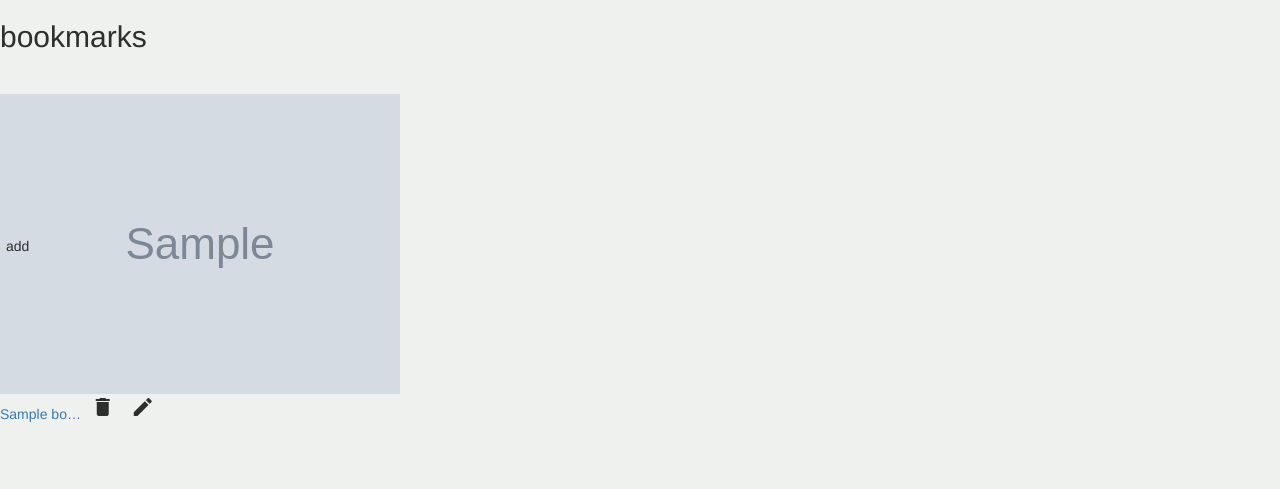
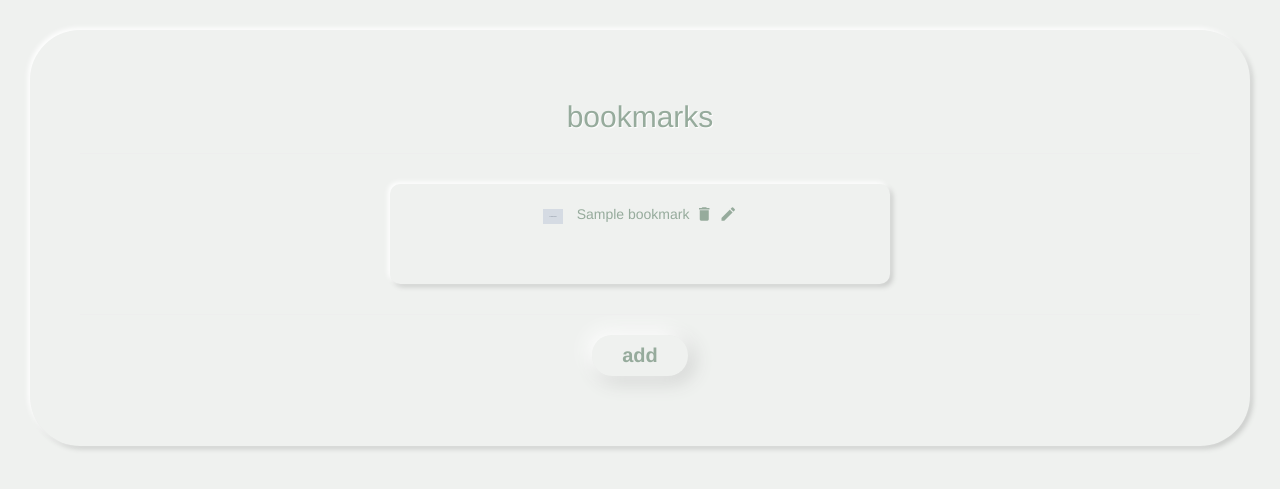
Before and after one commit to isdiscodead/BaaN, a Django app: page /bookmarks/list/ in a window 1280 px wide. Shown: the top 489 px of the page. Run offline with Django 3.2, Linux system fonts and the light colour scheme; a user stored in the database is signed in; tables that the repository leaves empty hold one stand-in row (values such as "Sample post"); grey boxes marked "Sample" are stand-in pictures; parts of the project's set-up code (start-up, migrations or seed data) failed here and were passed over; some libraries are stand-ins or nearby versions; some web fonts are replaced.

Commit message:
add css on bookmarkapp

```diff
--- a/accountapp/templates/accountapp/create.html
+++ b/accountapp/templates/accountapp/create.html
@@ -4,7 +4,7 @@
 {% block content %}
     <div class="account_form_div">
         <div>
-            <h3 class="account_form_title"><strong>Sign Up</strong></h3>
+            <h3 class="form_title"><strong>Sign Up</strong></h3>
             <hr>
         </div>
         <form action="{% url 'accountapp:create' %}" method="post">
--- a/accountapp/templates/accountapp/login.html
+++ b/accountapp/templates/accountapp/login.html
@@ -6,7 +6,7 @@
 <div>
     <div class="account_form_div">
         <div>
-            <h3 class="account_form_title"><strong>Login</strong></h3>
+            <h3 class="form_title"><strong>Login</strong></h3>
             <hr>
         </div>
         <form action="" method="post">
--- a/bookmarkapp/templates/bookmarkapp/list.html
+++ b/bookmarkapp/templates/bookmarkapp/list.html
@@ -3,16 +3,18 @@
 
 {% block content %}
 
-    <div>
-        <h2>bookmarks</h2>
+    <div class="bookmark_form_div">
+        <h2 class="form_title">bookmarks</h2>
         <hr>
 
         {% for bookmark in bookmark_list %}
-        <div style="width:20rem; height:10rem; background-color: pink; border-radius: 1rem;">
-            <img src="{{ bookmark.favicon_url }}">
-            <a href="{{ bookmark.url }}">{{ bookmark.title | truncatechars:10 }}</a>
-            <button class="material-icons" data-toggle="modal" data-target="#delete_modal" class="material-icons">delete</button>
-            <button class="material-icons" data-toggle="modal" data-target="#bookmark_update" class="material-icons">edit</button>
+        <div class="link_box bookmark_box">
+            <div class="button_div">
+                <img src="{{ bookmark.favicon_url }}">
+                <a href="{{ bookmark.url }}">{{ bookmark.title | truncatechars:20 }}</a>
+                <button class="material-icons edit_button" data-toggle="modal" data-target="#delete_modal" class="material-icons">delete</button>
+                <button class="material-icons edit_button" data-toggle="modal" data-target="#bookmark_update" class="material-icons">edit</button>
+            </div>
         </div>
 
         <div id="delete_modal" class="modal fade" tabindex="-1" role="dialog">
@@ -56,7 +58,7 @@
 
         <hr>
 
-        <button type="button" data-target="#bookmark_add" data-toggle="modal">add</button>
+        <button type="button" class="button_submit" data-target="#bookmark_add" data-toggle="modal">add</button>
     </div>
 
     {% include 'snippets/bookmark_create.html' %}
--- a/static/base.css
+++ b/static/base.css
@@ -116,6 +116,7 @@ button {
     margin: 3rem 1rem;
     padding: 2rem;
     border-radius: 1rem;
+    text-align: center;
     box-shadow: -2px -2px 5px white,
               3px 3px 5px #cbcdcb;
 }
@@ -157,7 +158,7 @@ button {
     box-shadow:  inset 1px 1px 2px #cbcdcb, inset -1px -1px 2px white;
 }
 
-.account_form_title {
+.form_title {
     font-size: 3rem;
     color: #96ab9c;
     text-shadow: 1px 1px 1px white;
@@ -172,13 +173,14 @@ button {
     transition: all 0.2s ease-in-out;
 }
 
-.account_form_div .button_submit {
+.button_submit {
   color: #96ab9c;
   font-size: 2rem;
   font-weight: bold;
   box-shadow: -5px -5px 20px white,  5px 5px 20px #cbcdcb;
   transition: all 0.2s ease-in-out;
   cursor: pointer;
+  border-radius: 2rem;
   font-weight: 600;
   padding: 0.6rem 3rem;
   margin-bottom: 2rem;
@@ -198,3 +200,32 @@ button {
 .account_url {
     color: #96ab9c;
 }
+
+/* bookmarkapp */
+.bookmark_box {
+    margin: 3rem auto;
+}
+
+.bookmark_form_div {
+    margin: 3rem;
+    text-align: center;
+    color: #96ab9c;
+    padding: 5rem;
+    border-radius: 5rem;
+    box-shadow: -2px -2px 5px white,
+              3px 3px 5px #cbcdcb;
+}
+
+.button_div img {
+    width: 2rem;
+    vertical-align: bottom;
+    margin-right: 1rem;
+}
+
+.edit_button {
+    font-size: 1.8rem;
+    color: #96ab9c;
+    vertical-align: bottom;
+    padding-left: 0.2rem;
+    padding-right: 0rem;
+}
```
